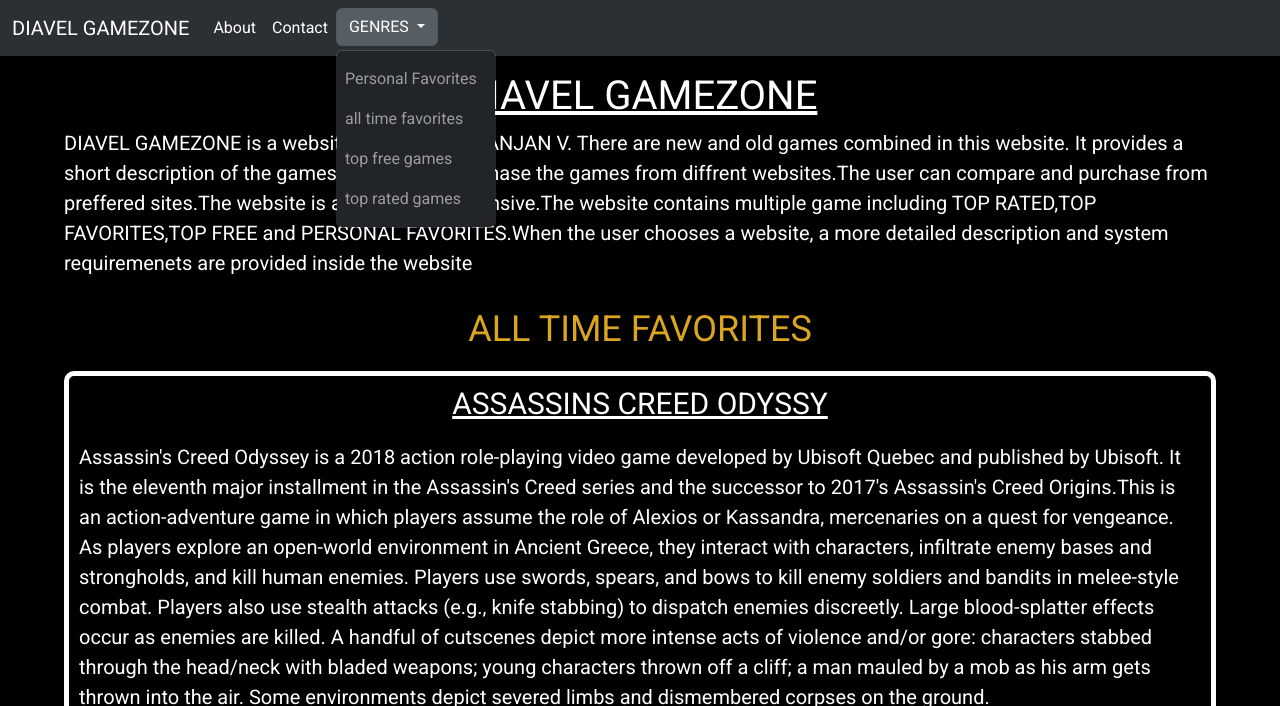
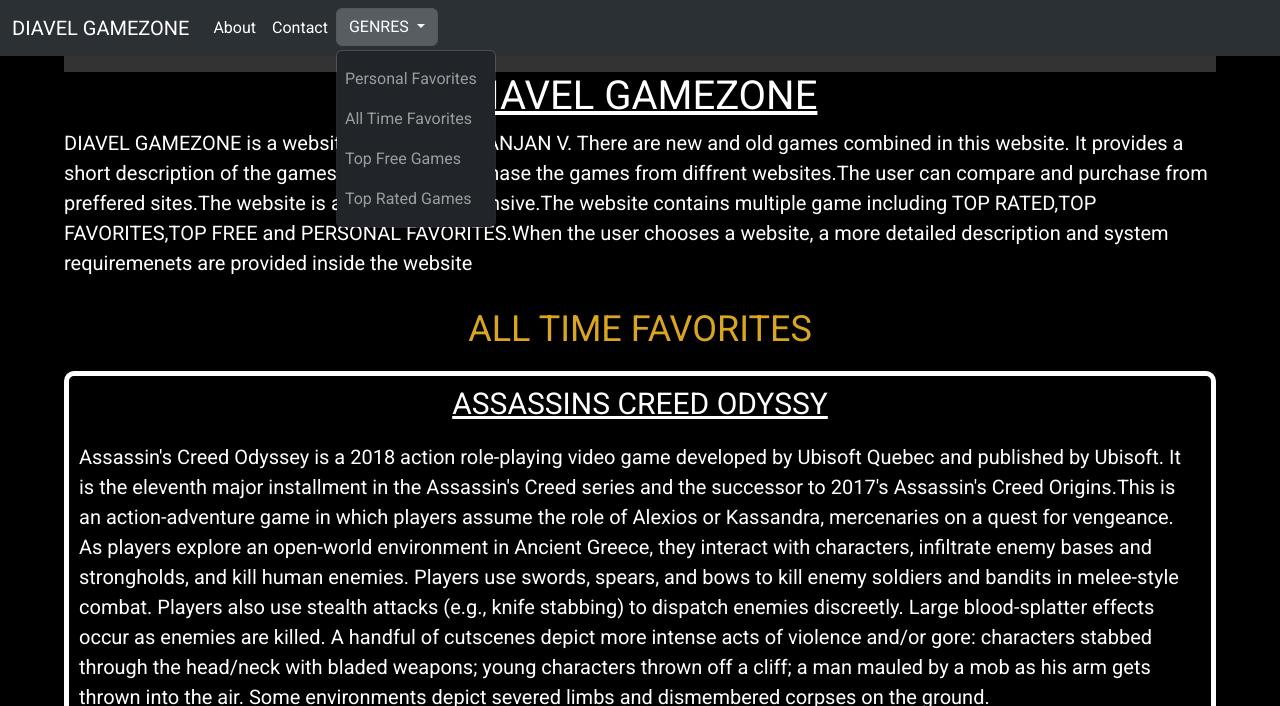
Before and after one commit to NiranjanvOfficial/diavel-games, a plain HTML site: page index.html in a window 1280 px wide. Both pictures are taken after a click on the button "GENRES". Shown: the top 706 px of the page. Drawn offline with nearby package versions, Linux system fonts and the light colour scheme.

Commit message:
navbar fix

```diff
--- a/index.html
+++ b/index.html
@@ -29,9 +29,9 @@
                 </button>
                 <ul class="dropdown-menu">
                     <li><a class="nav-link dropdown-item" href="#PERSONAL">Personal Favorites</a></li>
-                    <li><a class="nav-link dropdown-item" href="#ALLTIME">all time favorites</a></li>
-                    <li><a class="nav-link dropdown-item" href="#TOPFREE">top free games</a></li>
-                    <li><a class="nav-link dropdown-item" href="#TOPRATED">top rated games</a></li>
+                    <li><a class="nav-link dropdown-item" href="#ALLTIME">All Time Favorites</a></li>
+                    <li><a class="nav-link dropdown-item" href="#TOPFREE">Top Free Games</a></li>
+                    <li><a class="nav-link dropdown-item" href="#TOPRATED">Top Rated Games</a></li>
                   </ul>
               </div>
 
--- a/style.css
+++ b/style.css
@@ -79,5 +79,8 @@ span{
 }
 
 .navbar{
-
+    background-color: #333;
+    position: sticky;
+    top: 0;
+    width: 100%;
 }
```
